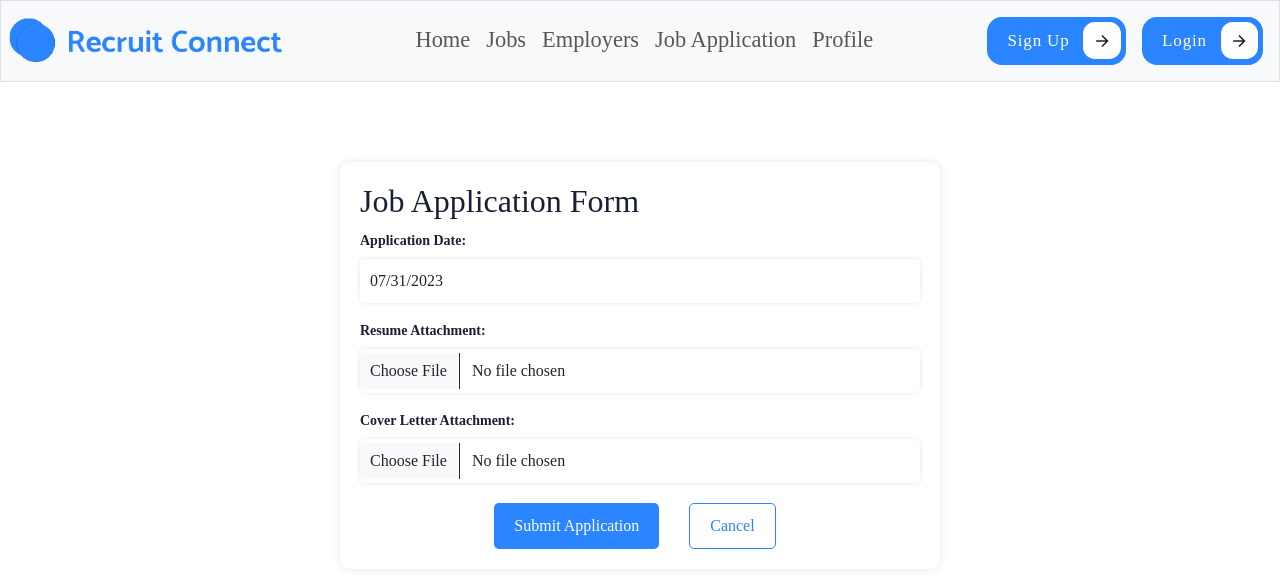
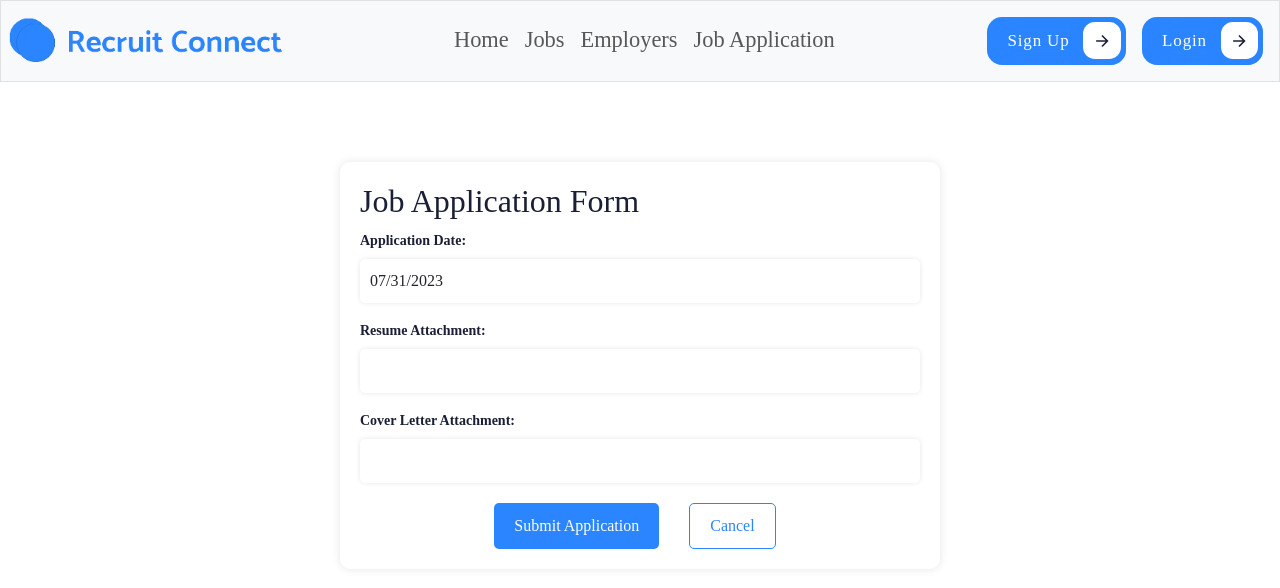
Before and after one commit to iamkinglana/recruit_connect_front-end, a React (Create React App) app: page /applications/1 in a window 1280 px wide. Shown: the top 588 px of the page. Built offline with nearby package versions, Linux system fonts and the light colour scheme.

Commit message:
profile-reload-bug-fix

```diff
--- a/src/components/user/Applications/JobApplicationForm.js.js
+++ b/src/components/user/Applications/JobApplicationForm.js.js
@@ -55,10 +55,10 @@ const JobApplicationForm = () => {
         <input type="date" value={applicationDate} readOnly className="form-control" />
 
         <label className="form-label">Resume Attachment:</label>
-        <input type="file" value={resumeAttachment} onChange={(e) => setResumeAttachment(e.target.value)} className="form-control" required />
+        <input type="urk" value={resumeAttachment} onChange={(e) => setResumeAttachment(e.target.value)} className="form-control" required />
 
         <label className="form-label">Cover Letter Attachment:</label>
-        <input type="file" value={coverLetterAttachment} onChange={(e) => setCoverLetterAttachment(e.target.value)} className="form-control" required />
+        <input type="url" value={coverLetterAttachment} onChange={(e) => setCoverLetterAttachment(e.target.value)} className="form-control" required />
 
 
 
--- a/src/components/user/Homepage/Home.css
+++ b/src/components/user/Homepage/Home.css
@@ -164,7 +164,7 @@
 }
 .featured-job-title{
     font-size: 2.3vh;
-    font-weight: bold;
+    color: #000;
 }
 .featured-job-employer{
     font-size: 2.2vh;
--- a/src/components/user/Navbar/NavBar.js
+++ b/src/components/user/Navbar/NavBar.js
@@ -59,14 +59,7 @@ const NavBar = () => {
                     >
                         Job Application
                     </Nav.Link>
-                    <Nav.Link
-                        as={Link}
-                        to="/Profile"
-                        className={activeLink === 'profile' ? 'active' : ''}
-                        onClick={() => setActiveLink('profile')}
-                    >
-                        Profile
-                    </Nav.Link>
+
 
 
                 </Nav>
--- a/src/components/user/Profile/Profile.js
+++ b/src/components/user/Profile/Profile.js
@@ -53,24 +53,7 @@ export default function Profile() {
     setEditMode(true);
   };
 
-    useEffect(() => {
-      fetch(`http://localhost:3000/job_seekers/${user.job_seeker.id}`)
-        .then(response => {
-          if (!response.ok) {
-            throw new Error('Failed to fetch data');
-          }
-          return response.json();
-        })
-        .then(data => {
-          setJobSeekerData(data);
-          console.log(jobSeekerData)
-        })
-        .catch(error => {
-          console.error('Error fetching data:', error);
-        });
-    }, []);
 
-  console.log(jobSeekerData.applications.length)
 
   const handleSaveProfile = async (event) => {
     event.preventDefault();
@@ -121,6 +104,28 @@ export default function Profile() {
       console.error('Error updating profile:', error);
     }
   };
+
+  useEffect(() => {
+    if (user && user.job_seeker) {
+      fetch(`http://localhost:3000/job_seekers/${user.job_seeker.id}`)
+        .then(response => {
+          if (!response.ok) {
+            throw new Error('Failed to fetch data');
+          }
+          return response.json();
+        })
+        .then(data => {
+          setJobSeekerData(data);
+          console.log(data);
+        })
+        .catch(error => {
+          console.error('Error fetching data:', error);
+        });
+    }
+  }, [user]);
+
+
+
   return (
     <div className={`container profile-container ${asideOpen ? 'aside-open' : 'aside-closed'}`}>
       <aside>
@@ -206,7 +211,14 @@ export default function Profile() {
                 </span>        <div className="middle">
                   <div className="left">
                     <h3>Total Applications</h3>
+                    <h1 className="total-applications-count">
+                      {jobSeekerData.applications ? (
                         <h1 className="total-applications-count">{jobSeekerData.applications.length}</h1>
+                      ) : (
+                        <h1 className="total-applications-count">0</h1>
+                      )}
+
+                    </h1>
                   </div>
 
                 </div>
```
Lines whose indentation alone changed are shown as unchanged.
